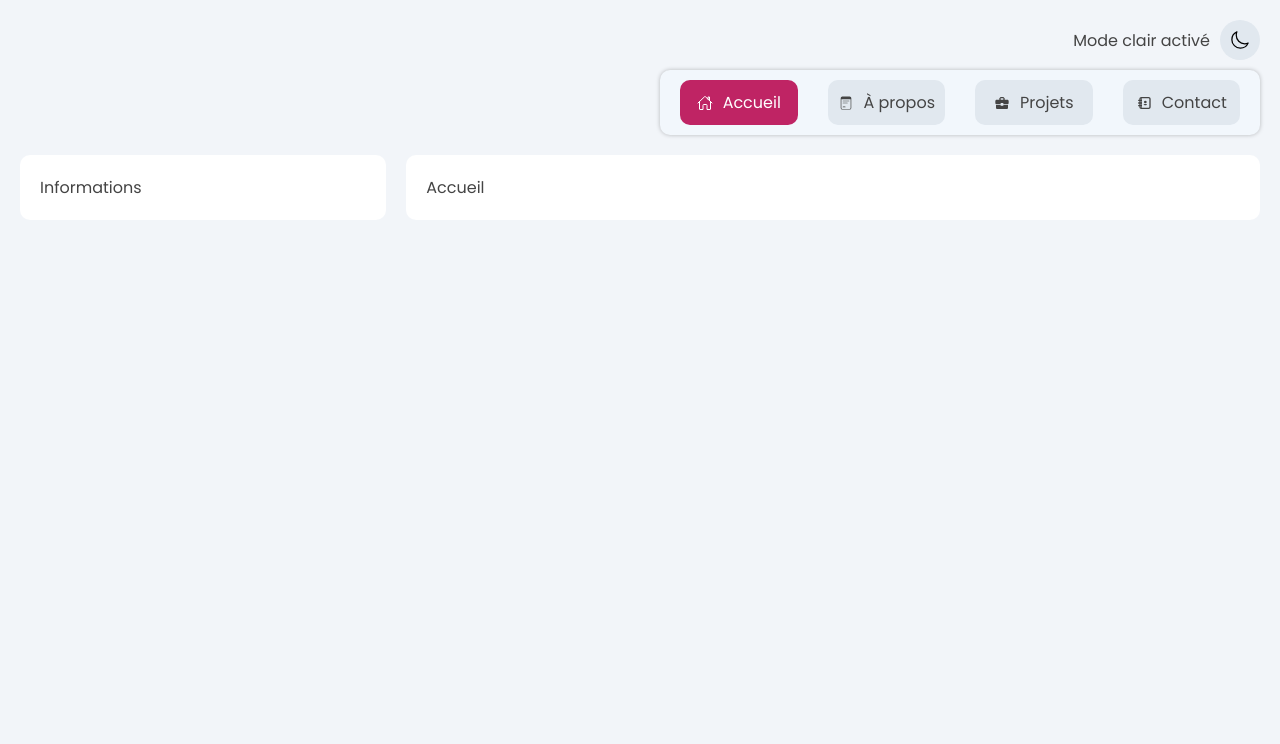
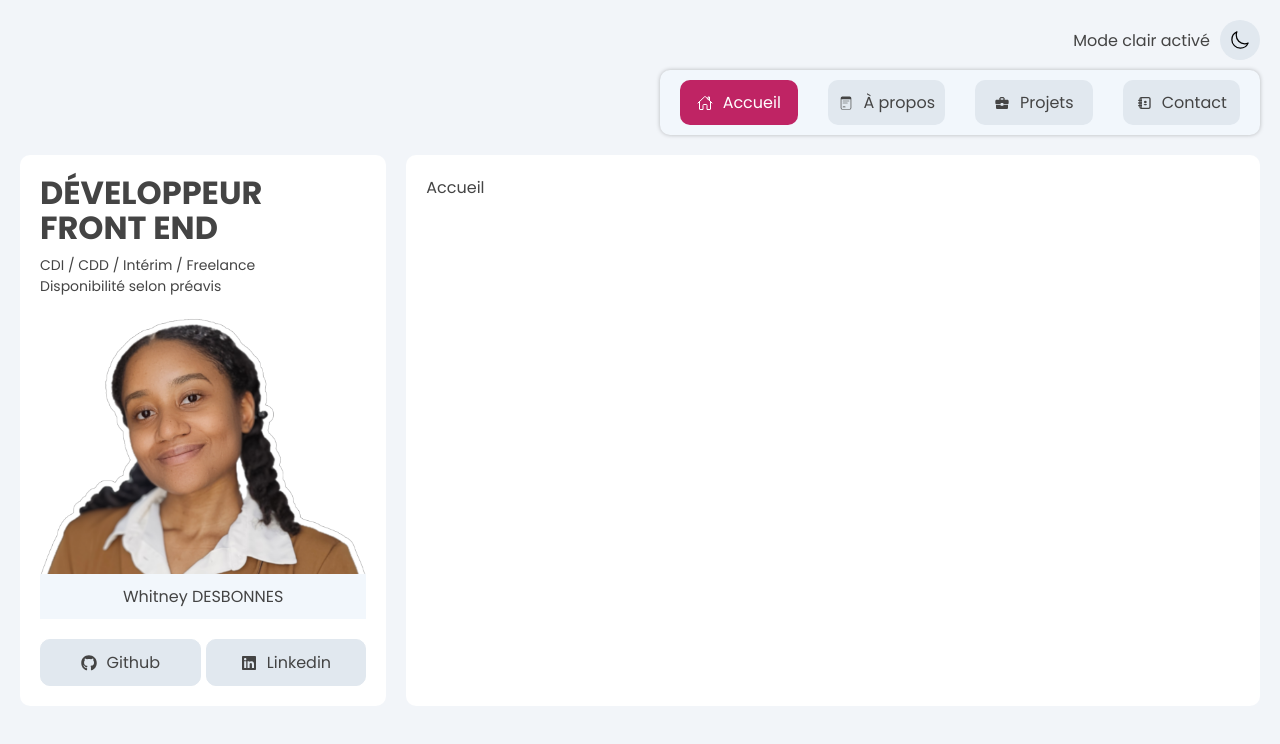
Before and after one commit to Whitney-Desbonnes/porfolio, a React (Vite) app: page / in a window 1280 px wide. Shown: the top 744 px of the page. Built offline with nearby package versions, Linux system fonts and the light colour scheme.

Commit message:
✅ 02 - Informations.jsx > Creating page

```diff
--- a/src/components/pages/Informations.jsx
+++ b/src/components/pages/Informations.jsx
@@ -1,12 +1,128 @@
+import styled from "styled-components"
+import SocialMedia from "./SocialMedia"
+
 export default function Informations() {
     // state (état, données)
 
     // comportements
 
     // render / rendu
-    return(
-        <div>
-            Informations
-        </div>
+    return (
+        <InformationsStyled>
+            <div className="entete">
+                <h1>
+                    <span>Développeur</span>
+                    <span> front end</span>
+                </h1>
+                <p>CDI / CDD / Intérim / Freelance</p>
+                <p>Disponibilité selon préavis</p>
+            </div>
+
+            <div className="img">
+                <img src="public/whitney.png" alt="" />
+            </div>
+            <p className="name">Whitney DESBONNES</p>
+
+            <SocialMedia/>
+
+        </InformationsStyled>
     )
 }
+
+const InformationsStyled = styled.div`
+    .entete {
+        margin-bottom: 20px;
+
+        h1 {
+            text-transform: uppercase;
+            line-height: 1.1;
+            margin-bottom: 10px;
+
+            span {
+                display: block;
+            }
+        }
+
+        p {
+            font-size: 14px;
+        }
+
+    }
+
+    .img {
+        display: flex;
+        align-items: end;
+        img {
+            width: 100%;
+        }
+    }
+
+    .name {
+        background-color: var(--bgc);
+        color: var(--primary-text);
+        text-align: center;
+        padding: 10px 20px;
+        margin-bottom: 20px;
+    }
+
+    @media screen and (max-width:990px) {
+        display: grid;
+        grid-template-columns: 150px auto;
+
+        .entete {
+            grid-column: 1 / span 2;
+            grid-row: 1;
+            margin-left: 10px;
+            text-align: center;
+
+            h1 {
+
+                span {
+                    display: inline !important;
+                }
+            }
+        }
+
+        .img {
+            align-items: start;
+            grid-column: 1;
+            grid-row: 1;
+
+            img {
+                max-width: 150px;
+            }
+        }
+
+        .name, ul {
+            grid-column: span 2;
+        }
+    }
+
+    @media screen and (max-width:780px) {
+        h1 {
+            font-size: 20px;
+        }
+    }
+
+    @media screen and (max-width:680px) {
+        .entete {
+            grid-row: 1;
+            margin-left: 0;
+
+            h1 {
+
+                span {
+                    display: inline !important;
+                }
+            }
+        }
+
+        .img {
+            grid-row: 2;
+            grid-column: 1 / span 2;
+            justify-content: center;
+        }
+
+    }
+
+`
```
